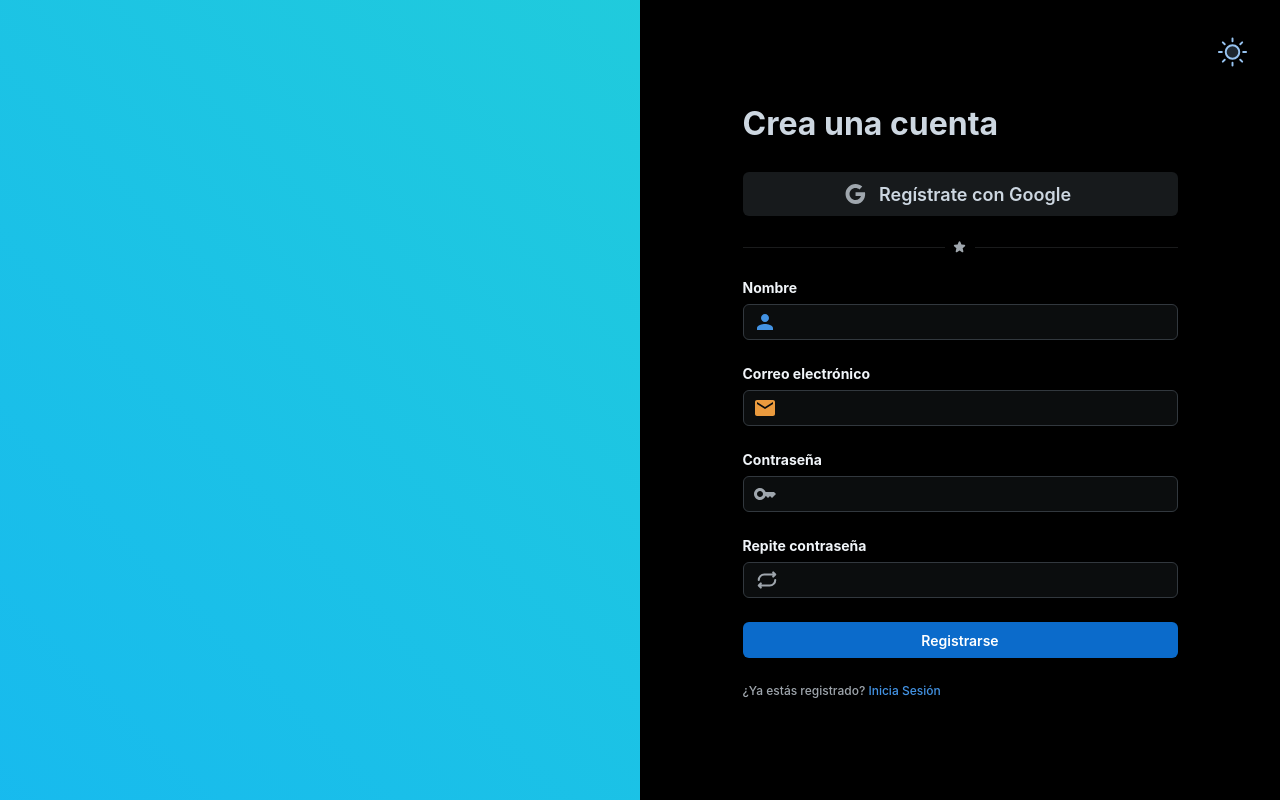
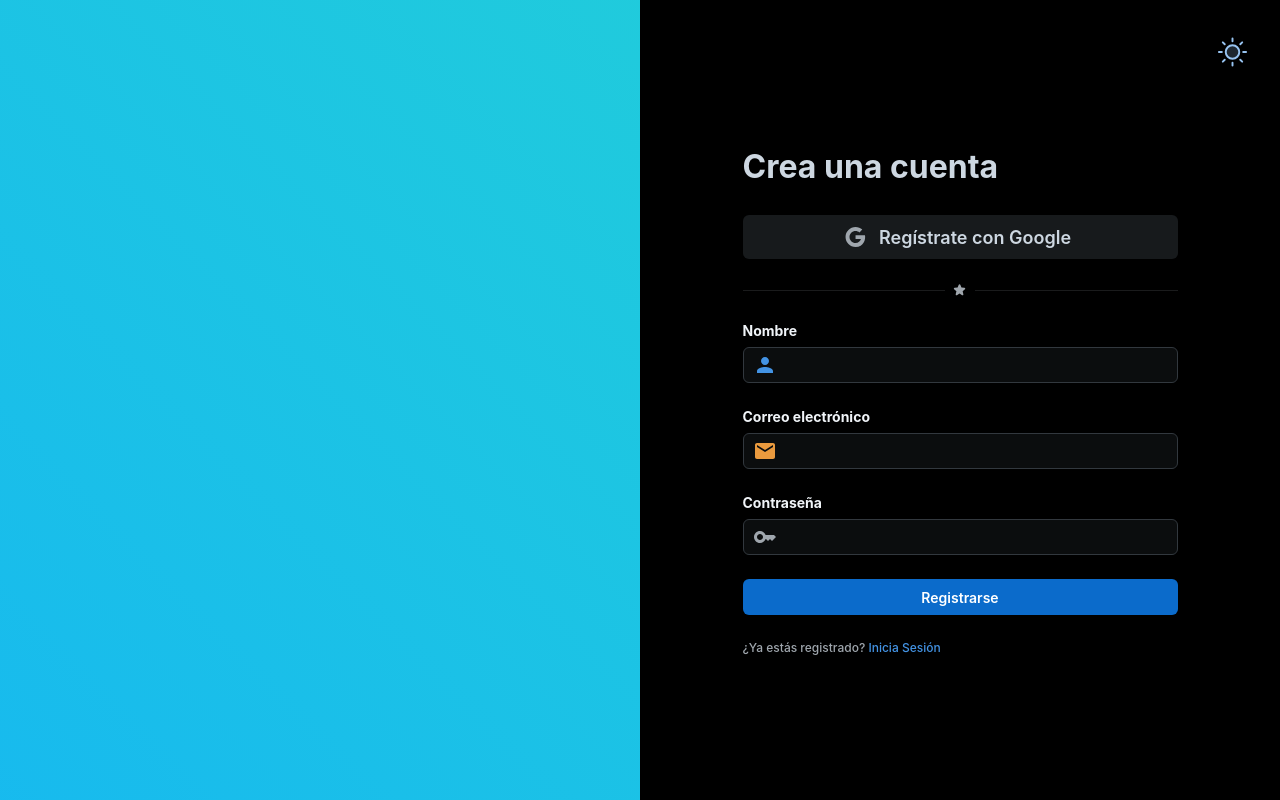
Before and after one commit to Udg-proyecto-Papalote/Papalote, a React (Vite) app: page /registro in a window 1280 px wide. Built offline with nearby package versions, Linux system fonts and the light colour scheme.

Commit message:
Quitar repetir contraseña input

```diff
--- a/src/pages/Registro.jsx
+++ b/src/pages/Registro.jsx
@@ -2,7 +2,7 @@ import { FormControl, Grid, Input, FormLabel, Typography, Button, Stack, Divider
 import ModeToggle from "../components/ToggleTheme"
 import { Google, Mail, Person } from "@mui/icons-material"
 import { Key } from "@mui/icons-material"
-import { Star, Repeat } from "@phosphor-icons/react"
+import { Star } from "@phosphor-icons/react"
 import { keyframes } from '@emotion/react';
 import { useMediaQuery } from "@mui/material"
 import { useForm } from "../hooks/useForm"
@@ -18,8 +18,7 @@ const gradient = keyframes`
 const formData = {
     name: "",
     email: "",
-    password: "",
-    repeatedPassword: "",
+    password: ""
 };
 
 const formValidations = {
@@ -34,11 +33,7 @@ const formValidations = {
     password: [
         (value) => String(value).length >= 8 && String(value).length <= 16,
 		"La contraseña debe tener entre 8 y 16 caracteres",
-    ],
-    repeatedPassword: [
-        (value, currentPassword) => String(value) === currentPassword,
-        "Las contraseñas no coinciden",
-    ],
+    ]
 };
 
 export const Registro = () => {
@@ -47,19 +42,16 @@ export const Registro = () => {
 
 	const [isPasswordValid, setIsPasswordValid] = useState(true)
 	const [isEmailValid, setIsEmailValid] = useState(true)
-    const [isRepeatedPasswordValid, setIsRepeatedPasswordValid] = useState(true)
     const [isNameValid, setIsNameValid] = useState(true)
 
 	const {
         name,
         email,
         password,
-        repeatedPassword,
         onInputChange,
         nameValid,
         emailValid,
         passwordValid,
-        repeatedPasswordValid,
         isFormValid,
         formState,
     } = useForm(formData, formValidations);
@@ -67,11 +59,10 @@ export const Registro = () => {
 	const handleClick = () => {
 		console.log(formState)
 
-		if(!isFormValid || repeatedPassword !== password) {
+		if(!isFormValid) {
 
 			!!emailValid && setIsEmailValid(false)
 			!!passwordValid && setIsPasswordValid(false)
-            repeatedPassword !== password && setIsRepeatedPasswordValid(false)
             !!nameValid && setIsNameValid(false)
 		}
 	}
@@ -79,7 +70,6 @@ export const Registro = () => {
 	const handleFocus = () => {
 		setIsEmailValid(true)
 		setIsPasswordValid(true)
-        setIsRepeatedPasswordValid(true)
         setIsNameValid(true)
 	}
 
@@ -124,13 +114,6 @@ export const Registro = () => {
 							!isPasswordValid && <FormHelperText sx={{ fontSize: '0.8rem' }}>{ passwordValid }</FormHelperText>
 						}
 					</FormControl>
-					<FormControl>
-						<FormLabel sx={{ fontWeight: 'bold' }}>Repite contraseña</FormLabel>
-                            <Input type='password' name='repeatedPassword' startDecorator={<Repeat size={22} weight="bold"/>} value={ repeatedPassword } onChange={ onInputChange } onFocus={ handleFocus }/>
-						{
-							!isRepeatedPasswordValid && <FormHelperText sx={{ fontSize: '0.8rem' }}>{ repeatedPasswordValid }</FormHelperText>
-						}
-					</FormControl>
 					<Button onClick={ handleClick }>Registrarse</Button>
 
 					<Typography level='body-xs'>¿Ya estás registrado? <Link component={LinkRouter} to='/iniciarsesion'>Inicia Sesión</Link></Typography>
```
